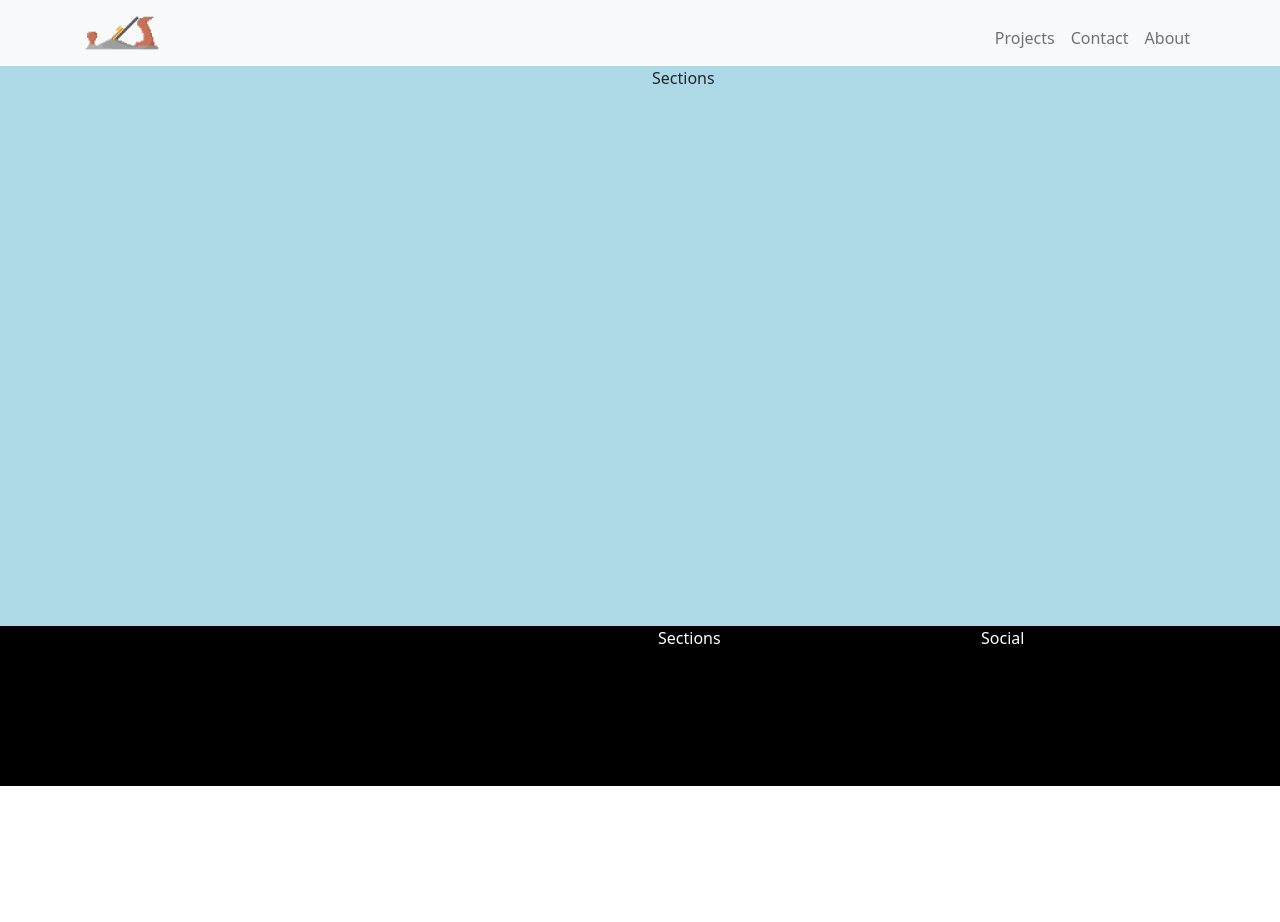
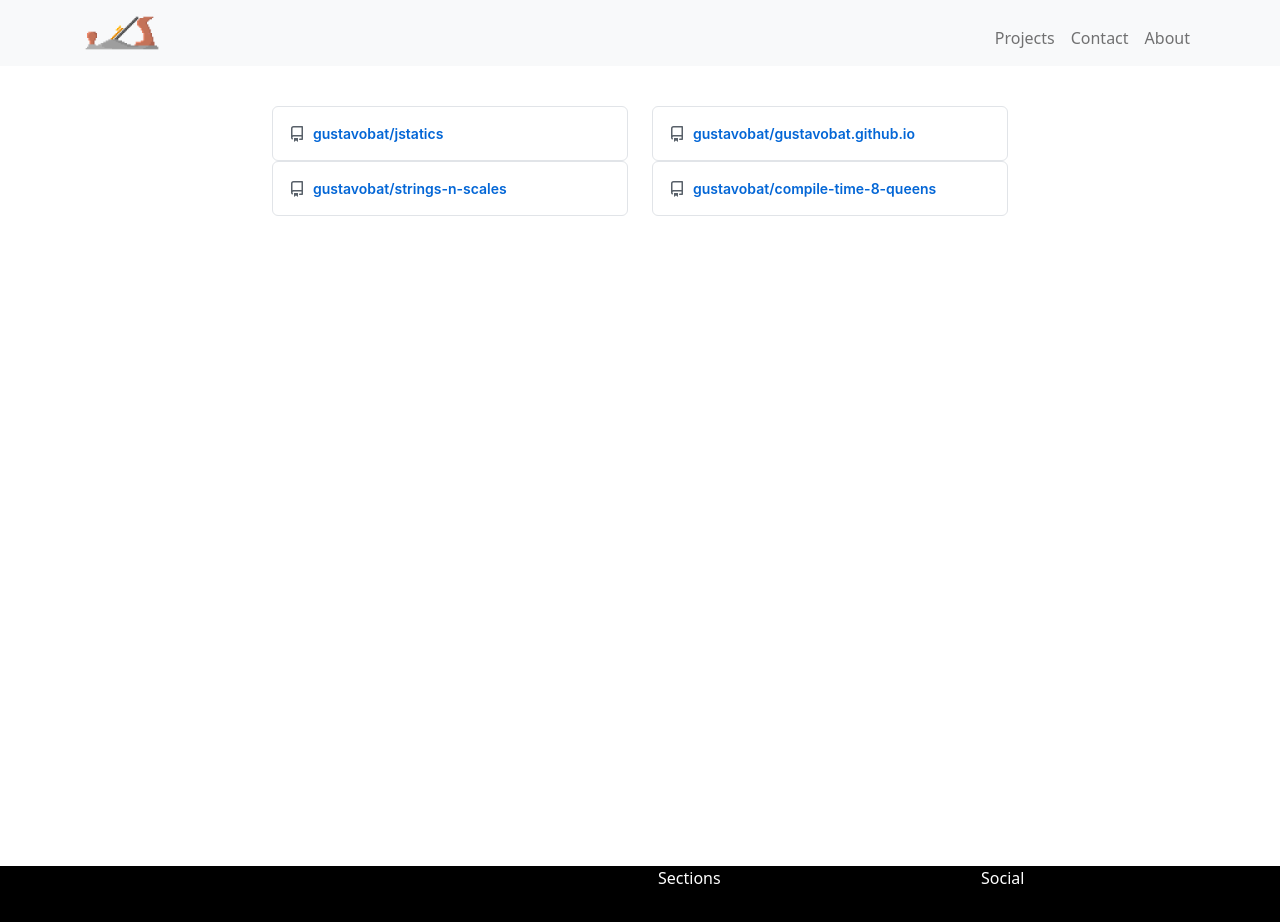
Before and after one commit to gustavobat/gustavobat.github.io, a React (Create React App) app: page / in a window 1280 px wide. Shown: the top 922 px of the page. Before the commit the page ends 800 px from the top, so only its background shows below. Built offline with nearby package versions, Linux system fonts and the light colour scheme; no server answers.

Commit message:
Add repo cards to body

```diff
--- a/src/Body.js
+++ b/src/Body.js
@@ -1,10 +1,28 @@
 import {Row, Col, Container} from 'react-bootstrap';
+import RepoCard from './RepoCard.tsx'
 
 function Body() {
   return (
-    <Container fluid style={{backgroundColor: "lightblue",  minHeight: "70vh", minWidth: "100wh"}}>
-      <Row>
-        <Col xs={{ span: 3, offset: 6 }}>Sections</Col>
+    <Container style={{height: "100vh", justifyContent: "center", paddingTop: "5vh", paddingBottom: "5vh"}}>
+      <Row style={{height: "100vh", justifyContent: "center", padding: "100"}}>
+        <Col xs={{span: 8}}>
+          <Row>
+            <Col>
+              <RepoCard username="gustavobat" repository="jstatics"/>
+            </Col>
+            <Col>
+              <RepoCard username="gustavobat" repository="gustavobat.github.io"/>
+            </Col>
+          </Row>
+          <Row>
+            <Col>
+              <RepoCard username="gustavobat" repository="strings-n-scales"/>
+            </Col>
+            <Col>
+              <RepoCard username="gustavobat" repository="compile-time-8-queens"/>
+            </Col>
+          </Row>
+        </Col>
       </Row>
     </Container>
   );
```
